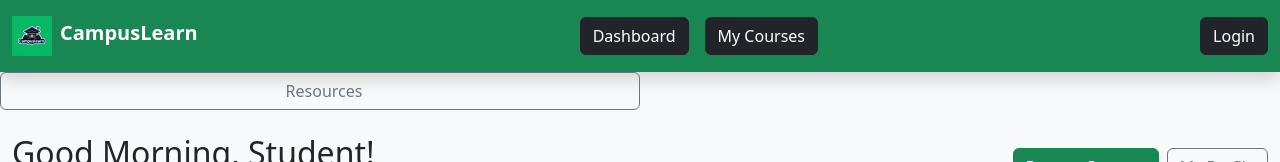
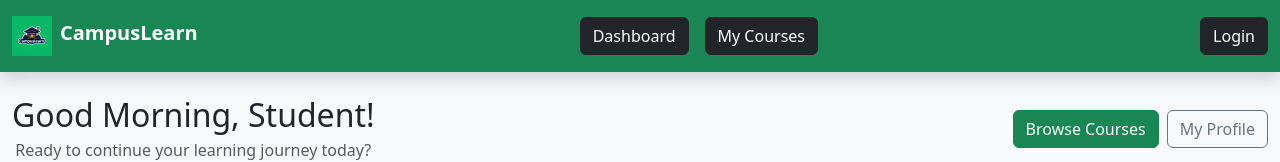
Before and after one commit to 0101Keke/super-duper-robot, a React (Vite) app in the folder client/: page /student in a window 1280 px wide. Shown: the top 162 px of the page. Built offline with nearby package versions, Linux system fonts and the light colour scheme; no server answers.

Commit message:
removed button, useles button

```diff
--- a/client/src/pages/StudentDash.jsx
+++ b/client/src/pages/StudentDash.jsx
@@ -253,13 +253,7 @@ const Dashboard = () => {
     <div className="min-vh-100 bg-light">
       <StudentNav />
       <div className="col-6">
-  <button
-    className="btn btn-outline-secondary w-100"
-    onClick={() => navigate('/course-resources')}
-  >
-    <i className="fas fa-folder-open me-2"></i>
-    Resources
-  </button>
+
 </div>
 
       <div className="container-fluid py-4">
```
